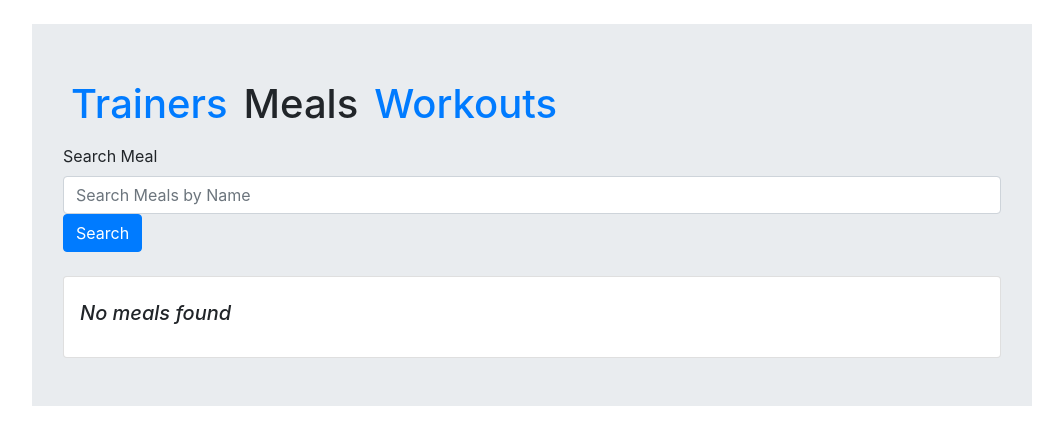
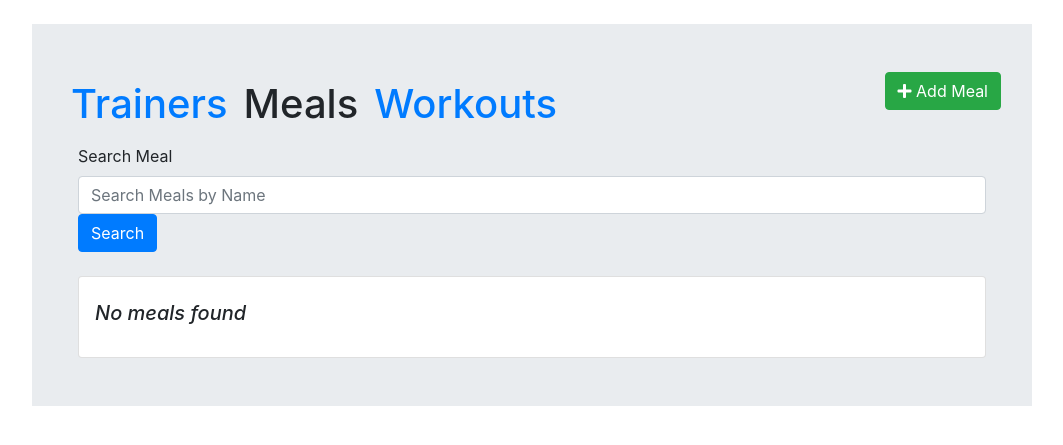
Before and after one commit to joshua-deans/FitTrkr, a Flask app: page /meals/ in a window 1280 px wide. Shown: the part 56-501 px from the top of the page, without its empty margins (108-1171 px from the left). Run offline with Flask 2, Linux system fonts and the light colour scheme; data that the repository does not hold is empty; some libraries are stand-ins or nearby versions.

Commit message:
Able to add new meals and new workouts

```diff
--- a/app.py
+++ b/app.py
@@ -288,6 +288,26 @@ def workouts():
     return render_template('workouts.html', workouts=Workouts)
 
 
+# Route for adding workouts
+@app.route("/add_workout", methods=['POST'])
+def add_workout():
+    if request.method == 'POST':
+        # Get Form Fields
+        print(request.form)
+        workout_name = request.form.get('workout-name')
+        workout_intensity = request.form.get('workout-intensity')
+        workout_equipment = request.form.get('workout-equipment')
+        workout_description = request.form.get('workout-description')
+        cur = mysql.connection.cursor()
+        cur.execute("INSERT INTO Workouts(Intensity, WorkoutDescription, Equipment, WorkoutName) "
+                    "VALUES (%s, %s, %s, %s)",
+                    (workout_intensity, workout_description, workout_equipment, workout_name))
+        mysql.connection.commit()
+        cur.close()
+
+        return redirect(url_for('workouts'))
+
+
 @app.route("/workout/<string:workoutID>/")
 def workout(workoutID):
     cur = mysql.connection.cursor()
@@ -334,6 +354,26 @@ def meals():
         cur.close()
 
     return render_template('meals.html', meals=Meals)
+
+
+# Route for adding meals
+@app.route("/add_meal", methods=['POST'])
+def add_meal():
+    if request.method == 'POST':
+        # Get Form Fields
+        meal_name = request.form.get('meal-name')
+        meal_type = request.form.get('meal-type')
+        calories = request.form.get('calories')
+        dietary_restrictions = request.form.get('dietary-restrictions')
+        meal_description = request.form.get('meal-description')
+        cur = mysql.connection.cursor()
+        cur.execute("INSERT INTO Meals(MealName, MealType, CaloriesPerServing, DietaryRestrictions, MealDescription) "
+                    "VALUES (%s, %s, %s, %s, %s)",
+                    (meal_name, meal_type, calories, dietary_restrictions, meal_description))
+        mysql.connection.commit()
+        cur.close()
+
+        return redirect(url_for('meals'))
 
 
 # Route for single meals
--- a/templates/layout.html
+++ b/templates/layout.html
@@ -6,6 +6,8 @@
     <meta name="viewport" content="width=device-width, initial-scale=1">
 	<link rel="stylesheet" href="https://stackpath.bootstrapcdn.com/bootstrap/4.1.1/css/bootstrap.min.css" integrity="sha384-WskhaSGFgHYWDcbwN70/dfYBj47jz9qbsMId/iRN3ewGhXQFZCSftd1LZCfmhktB" crossorigin="anonymous">
     <link rel="stylesheet" type="text/css" href="{{ url_for('static',filename='styles/general_style.css') }}">
+    <link rel="stylesheet" href="https://use.fontawesome.com/releases/v5.2.0/css/all.css"
+          integrity="sha384-hWVjflwFxL6sNzntih27bfxkr27PmbbK/iSvJ+a4+0owXq79v+lsFkW54bOGbiDQ" crossorigin="anonymous">
     <script src="https://code.jquery.com/jquery-3.3.1.slim.min.js" integrity="sha384-q8i/X+965DzO0rT7abK41JStQIAqVgRVzpbzo5smXKp4YfRvH+8abtTE1Pi6jizo" crossorigin="anonymous"></script>
         {% block head %}
 
--- a/templates/meals.html
+++ b/templates/meals.html
@@ -6,13 +6,14 @@
     <div class="container">
         <div class="jumbotron jumbotron-fluid mx-auto px-3 py-5">
             <div class="container">
+                <button type="button" class="btn btn-success float-right" data-toggle="modal" data-target="#mealForm">
+                    <i class="fas fa-plus"></i>&nbsp;Add Meal
+                </button>
                 <nav class="nav">
                     <a class="px-2 nav-link" href="/trainers_search"><h1> Trainers </h1></a>
                     <h1 class="px-2 nav-link active">Meals</h1>
-                                <a class="px-2 nav-link" href="/workouts"> <h1>Workouts</h1></a>
-                        </div>
-
-
+                    <a class="px-2 nav-link" href="/workouts"><h1>Workouts</h1></a>
+                </nav>
                 <div class="container-fluid mealsList">
                     <div class="mealsSearch">
                         <!-- Search form -->
@@ -20,7 +21,9 @@
                             <div class="md-form">
                                 <form method="POST" action="" accept-charset="utf-8">
                                     <label>Search Meal</label>
-                                                            <input class="form-control" type="text" name="MealName" pattern="[^'\x22]+" placeholder="Search Meals by Name" aria-label="Search" value={{request.form.MealName}} >
+                                    <input class="form-control" type="text" name="MealName" pattern="[^'\x22]+"
+                                           placeholder="Search Meals by Name" aria-label="Search"
+                                           value={{ request.form.MealName }}>
                                     <button type="submit" class="btn btn-primary">Search</button>
                                 </form>
                             </div>
@@ -43,7 +46,7 @@
                                 <tbody>
                                 {% for meal in meals %}
                                     <tr>
-                                                                <th scope="row"><a href="meal/{{meal.MealID}}/">{{ meal['MealID'] }}</a></th>
+                                        <th scope="row"><a href="meal/{{ meal.MealID }}/">{{ meal['MealID'] }}</a></th>
                                         <td>{{ meal['MealType'] }}</td>
                                         <td>{{ meal['MealName'] }}</td>
                                         <td>{{ meal['MealDescription'] }}</td>
@@ -59,10 +62,43 @@
                             </h5>
                         {% endif %}
                     </div>
-
                 </div>
             </div>
         </div>
     </div>
 
+    <!-- Modal -->
+    <div class="modal fade" id="mealForm" tabindex="-1" role="dialog" aria-labelledby="exampleModalCenterTitle"
+         aria-hidden="true">
+        <div class="modal-dialog modal-dialog-centered" role="document">
+            <div class="modal-content">
+                <form method="post" action="/add_meal">
+                    <div class="modal-header">
+                        <h5 class="modal-title" id="exampleModalLabel">New Meal</h5>
+                        <button type="button" class="close" data-dismiss="modal" aria-label="Close">
+                            <span aria-hidden="true">&times;</span>
+                        </button>
+                    </div>
+                    <div class="modal-body">
+                        <label for="meal-name" class="col-form-label">Meal Name:</label>
+                        <input type="text" class="form-control" name="meal-name" id="meal-name" required>
+                        <label for="meal-type" class="col-form-label">Meal Type:</label>
+                        <input type="text" class="form-control" name="meal-type" id="meal-type" required>
+                        <label for="calories" class="col-form-label">Calories Per Serving:</label>
+                        <input type="number" class="form-control" name="calories" id="calories" required>
+                        <label for="dietary-restrictions" class="col-form-label">Dietary Restrictions</label>
+                        <input type="text" class="form-control" name="dietary-restrictions" id="dietary-restrictions">
+                        <label for="meal-description" class="col-form-label">Meal Description:</label>
+                        <textarea class="form-control" name="meal-description" id="meal-description"
+                                  required></textarea>
+                    </div>
+                    <div class="modal-footer">
+                        <button type="button" class="btn btn-secondary" data-dismiss="modal">Close</button>
+                        <button type="submit" class="btn btn-primary">Submit</button>
+                    </div>
+                </form>
+            </div>
+        </div>
+    </div>
+
 {% endblock %}
--- a/templates/trainers.html
+++ b/templates/trainers.html
@@ -10,7 +10,7 @@
                                 <h1 class="px-2 nav-link active"> Trainers </h1>
                                 <a class="px-2 nav-link" href="/meals"> <h1>Meals</h1></a>
                                 <a class="px-2 nav-link" href="/workouts"> <h1>Workouts</h1></a>
-                        </div>
+                        </nav>
                         <div class="container-fluid trainersList">
                                 <div class="trainersSearch">
                                         <!-- Search form -->
```
Also changed, not shown: templates/workouts.html (+46 -7 lines). Lines whose indentation alone changed are shown as unchanged.
